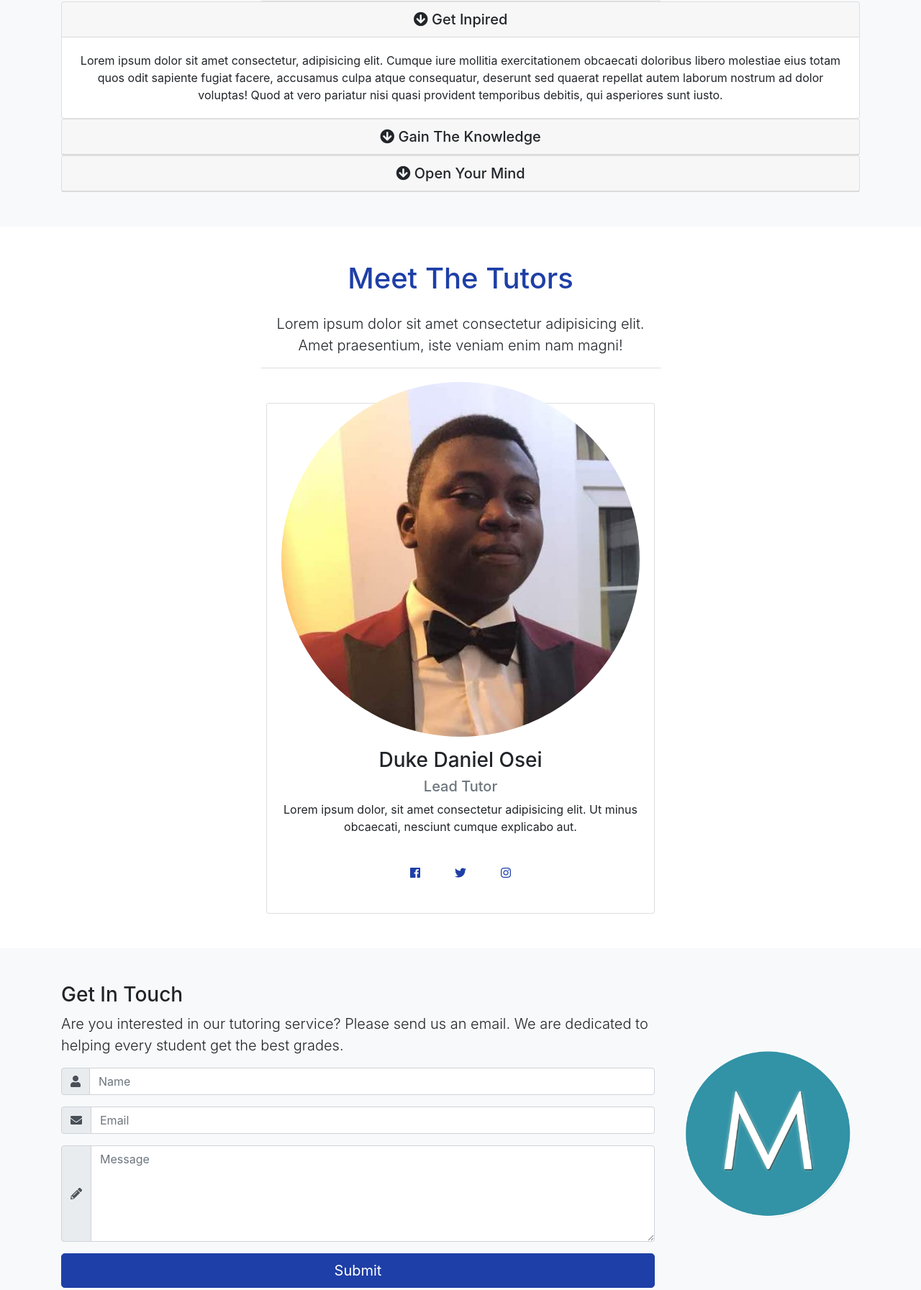
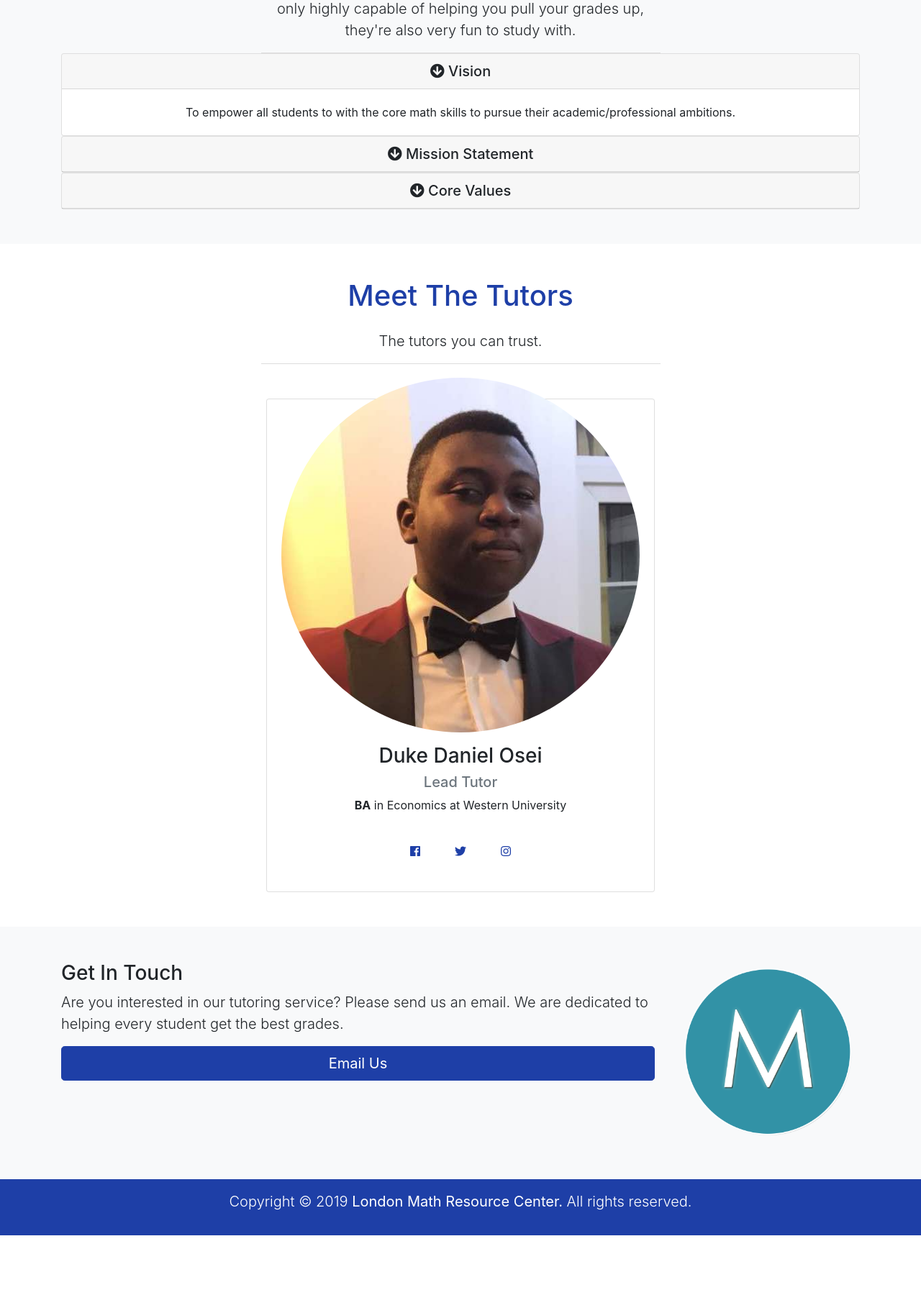
Before and after one commit to dagdavid24/LMRC, a plain HTML site: page index.html in a window 1280 px wide. Shown: the part 1320-3113 px from the top of the page at 72% size. After the commit the page ends 3037 px from the top, so only its background shows below. Drawn offline with nearby package versions, Linux system fonts and the light colour scheme.

Commit message:
updated titles

```diff
--- a/index.html
+++ b/index.html
@@ -112,8 +112,9 @@
               <div class="card-body">
                 <h3 class="text-primary">Be Better</h3>
                 <p class="text-muted">
-                  Lorem ipsum dolor sit amet consectetur adipisicing elit. Unde,
-                  aliquid.
+                  Learn essential life skills and master basic addition and
+                  subtraction, complicated geometric calculations and performs
+                  complicated calculus problems.
                 </p>
               </div>
             </div>
@@ -123,8 +124,8 @@
               <div class="card-body">
                 <h3>Be Smarter</h3>
                 <p>
-                  Lorem ipsum dolor sit amet consectetur adipisicing elit. Unde,
-                  aliquid.
+                  Every career path, including engineering, sciences, mechanics,
+                  homemaking, and manufacturing relies on math concepts.
                 </p>
               </div>
             </div>
@@ -134,8 +135,8 @@
               <div class="card-body">
                 <h3 class="text-primary">Be Faster</h3>
                 <p class="text-muted">
-                  Lorem ipsum dolor sit amet consectetur adipisicing elit. Unde,
-                  aliquid.
+                  Math classes develop a student’s critical thinking abilities
+                  and problem-solving skills.
                 </p>
               </div>
             </div>
@@ -168,19 +169,14 @@
                       data-toggle="collapse"
                       data-parent="#accordion"
                     >
-                      <i class="fas fa-arrow-circle-down"></i> Get Inpired
+                      <i class="fas fa-arrow-circle-down"></i> Vision
                     </div>
                   </h5>
                 </div>
                 <div id="collapse1" class="collapse show">
                   <div class="card-body">
-                    Lorem ipsum dolor sit amet consectetur, adipisicing elit.
-                    Cumque iure mollitia exercitationem obcaecati doloribus
-                    libero molestiae eius totam quos odit sapiente fugiat
-                    facere, accusamus culpa atque consequatur, deserunt sed
-                    quaerat repellat autem laborum nostrum ad dolor voluptas!
-                    Quod at vero pariatur nisi quasi provident temporibus
-                    debitis, qui asperiores sunt iusto.
+                    To empower all students to with the core math skills to
+                    pursue their academic/professional ambitions.
                   </div>
                 </div>
               </div>
@@ -193,20 +189,17 @@
                       data-toggle="collapse"
                       data-parent="#accordion"
                     >
-                      <i class="fas fa-arrow-circle-down"></i> Gain The
-                      Knowledge
+                      <i class="fas fa-arrow-circle-down"></i> Mission Statement
                     </div>
                   </h5>
                 </div>
                 <div id="collapse2" class="collapse">
                   <div class="card-body">
-                    Lorem ipsum dolor sit amet consectetur, adipisicing elit.
-                    Cumque iure mollitia exercitationem obcaecati doloribus
-                    libero molestiae eius totam quos odit sapiente fugiat
-                    facere, accusamus culpa atque consequatur, deserunt sed
-                    quaerat repellat autem laborum nostrum ad dolor voluptas!
-                    Quod at vero pariatur nisi quasi provident temporibus
-                    debitis, qui asperiores sunt iusto.
+                    Drawn from the works of Peter C. Brown and Henry L. Roediger
+                    in their ground-breaking book "Make It Stick: The Science of
+                    Successful Learning" LMRC are committed to fully implement
+                    scientifically proven methods of teaching to advance an
+                    individual's capabilities within the field of mathematics.
                   </div>
                 </div>
               </div>
@@ -219,19 +212,21 @@
                       data-toggle="collapse"
                       data-parent="#accordion"
                     >
-                      <i class="fas fa-arrow-circle-down"></i> Open Your Mind
+                      <i class="fas fa-arrow-circle-down"></i> Core Values
                     </div>
                   </h5>
                 </div>
                 <div id="collapse3" class="collapse">
                   <div class="card-body">
-                    Lorem ipsum dolor sit amet consectetur, adipisicing elit.
-                    Cumque iure mollitia exercitationem obcaecati doloribus
-                    libero molestiae eius totam quos odit sapiente fugiat
-                    facere, accusamus culpa atque consequatur, deserunt sed
-                    quaerat repellat autem laborum nostrum ad dolor voluptas!
-                    Quod at vero pariatur nisi quasi provident temporibus
-                    debitis, qui asperiores sunt iusto.
+                    <strong>Excellence</strong> - We are passionate about
+                    upholding this virtue and setting even higher standards.
+                    <hr />
+                    <strong>Professionalism</strong> - LMRC thrives on the joy
+                    and satisfaction of its students, therefore, we ensure that
+                    our tutors are passionate about teaching.
+                    <hr />
+                    <strong>Integrity</strong> - We owe it to ourselves, to be
+                    honest, and truthful to the service of our students.
                   </div>
                 </div>
               </div>
@@ -248,10 +243,7 @@
           <div class="col">
             <div class="info-header mb-5">
               <h1 class="text-primary pb-3">Meet The Tutors</h1>
-              <p class="lead">
-                Lorem ipsum dolor sit amet consectetur adipisicing elit. Amet
-                praesentium, iste veniam enim nam magni!
-              </p>
+              <p class="lead">The tutors you can trust.</p>
             </div>
           </div>
         </div>
@@ -267,10 +259,7 @@
                 />
                 <h3>Duke Daniel Osei</h3>
                 <h5 class="text-muted">Lead Tutor</h5>
-                <p>
-                  Lorem ipsum dolor, sit amet consectetur adipisicing elit. Ut
-                  minus obcaecati, nesciunt cumque explicabo aut.
-                </p>
+                <p><strong>BA</strong> in Economics at Western University</p>
                 <div class="d-flex justify-content-center">
                   <div class="p-4">
                     <a href="http://facebook.com" target="_blank">
@@ -306,40 +295,15 @@
               email. We are dedicated to helping every student get the best
               grades.
             </p>
-            <form>
-              <div class="input-group mb-3">
-                <div class="input-group-prepend">
-                  <span class="input-group-text">
-                    <i class="fas fa-user"></i>
-                  </span>
-                </div>
-                <input type="text" class="form-control" placeholder="Name" />
-              </div>
-
-              <div class="input-group mb-3">
-                <div class="input-group-prepend">
-                  <span class="input-group-text">
-                    <i class="fas fa-envelope"></i>
-                  </span>
-                </div>
-                <input type="text" class="form-control" placeholder="Email" />
-              </div>
-
-              <div class="input-group mb-3">
-                <div class="input-group-prepend">
-                  <span class="input-group-text">
-                    <i class="fas fa-pencil-alt"></i>
-                  </span>
-                </div>
-                <textarea
-                  class="form-control"
-                  placeholder="Message"
-                  rows="5"
-                ></textarea>
-              </div>
+            <form
+              action="mailto:dagdavid24@yahoo.com"
+              method="GET"
+              enctype="text/plain"
+            >
               <input
                 type="submit"
-                value="Submit"
+                value="Email Us"
+                name="submit"
                 class="btn btn-primary btn-block btn-lg"
               />
             </form>
```
